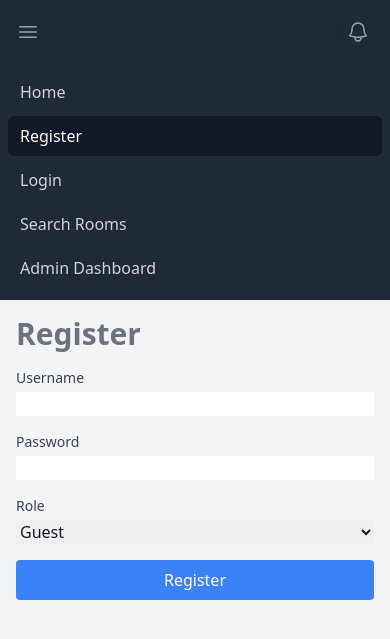
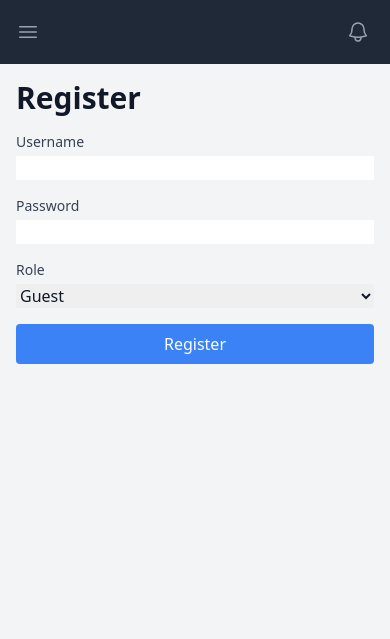
Before and after one commit to TonyLe02/Roombooking, a PHP site: page /register.php in a window 390 px wide. Shown: the top 639 px of the page. Run offline with PHP 8.4, Linux system fonts and the light colour scheme.

Commit message:
mui: update mobile menu to start of as hidden.

```diff
--- a/dist/styles.css
+++ b/dist/styles.css
@@ -710,13 +707,8 @@ video {
 .p-2 {
   padding: 0.5rem;
 }
-.px-4 {
-  padding-left: 1rem;
-  padding-right: 1rem;
-}
-.py-2 {
-  padding-top: 0.5rem;
-  padding-bottom: 0.5rem;
+.p-4 {
+  padding: 1rem;
 }
 .px-2 {
   padding-left: 0.5rem;
@@ -726,9 +718,17 @@ video {
   padding-left: 0.75rem;
   padding-right: 0.75rem;
 }
+.px-4 {
+  padding-left: 1rem;
+  padding-right: 1rem;
+}
 .py-1 {
   padding-top: 0.25rem;
   padding-bottom: 0.25rem;
+}
+.py-2 {
+  padding-top: 0.5rem;
+  padding-bottom: 0.5rem;
 }
 .pb-3 {
   padding-bottom: 0.75rem;
@@ -742,29 +742,29 @@ video {
 .text-center {
   text-align: center;
 }
+.text-2xl {
+  font-size: 1.5rem;
+  line-height: 2rem;
+}
 .text-3xl {
   font-size: 1.875rem;
   line-height: 2.25rem;
+}
+.text-base {
+  font-size: 1rem;
+  line-height: 1.5rem;
+}
+.text-lg {
+  font-size: 1.125rem;
+  line-height: 1.75rem;
 }
 .text-sm {
   font-size: 0.875rem;
   line-height: 1.25rem;
 }
-.text-lg {
-  font-size: 1.125rem;
-  line-height: 1.75rem;
-}
 .text-xl {
   font-size: 1.25rem;
   line-height: 1.75rem;
-}
-.text-2xl {
-  font-size: 1.5rem;
-  line-height: 2rem;
-}
-.text-base {
-  font-size: 1rem;
-  line-height: 1.5rem;
 }
 .font-bold {
   font-weight: 700;
@@ -772,33 +772,8 @@ video {
 .font-medium {
   font-weight: 500;
 }
-.text-blue-500 {
-  --tw-text-opacity: 1;
-  color: rgb(59 130 246 / var(--tw-text-opacity));
-}
-.text-gray-900 {
-  --tw-text-opacity: 1;
-  color: rgb(17 24 39 / var(--tw-text-opacity));
-}
-.text-green-500 {
-  --tw-text-opacity: 1;
-  color: rgb(34 197 94 / var(--tw-text-opacity));
-}
-.text-gray-700 {
-  --tw-text-opacity: 1;
-  color: rgb(55 65 81 / var(--tw-text-opacity));
-}
-.text-white {
-  --tw-text-opacity: 1;
-  color: rgb(255 255 255 / var(--tw-text-opacity));
-}
-.text-gray-500 {
-  --tw-text-opacity: 1;
-  color: rgb(107 114 128 / var(--tw-text-opacity));
-}
-.text-red-500 {
-  --tw-text-opacity: 1;
-  color: rgb(239 68 68 / var(--tw-text-opacity));
+.font-semibold {
+  font-weight: 600;
 }
 .text-gray-300 {
   --tw-text-opacity: 1;
@@ -807,6 +782,34 @@ video {
 .text-gray-400 {
   --tw-text-opacity: 1;
   color: rgb(156 163 175 / var(--tw-text-opacity));
+}
+.text-gray-500 {
+  --tw-text-opacity: 1;
+  color: rgb(107 114 128 / var(--tw-text-opacity));
+}
+.text-gray-700 {
+  --tw-text-opacity: 1;
+  color: rgb(55 65 81 / var(--tw-text-opacity));
+}
+.text-gray-900 {
+  --tw-text-opacity: 1;
+  color: rgb(17 24 39 / var(--tw-text-opacity));
+}
+.text-gray-950 {
+  --tw-text-opacity: 1;
+  color: rgb(3 7 18 / var(--tw-text-opacity));
+}
+.text-green-500 {
+  --tw-text-opacity: 1;
+  color: rgb(34 197 94 / var(--tw-text-opacity));
+}
+.text-red-500 {
+  --tw-text-opacity: 1;
+  color: rgb(239 68 68 / var(--tw-text-opacity));
+}
+.text-white {
+  --tw-text-opacity: 1;
+  color: rgb(255 255 255 / var(--tw-text-opacity));
 }
 .shadow {
   --tw-shadow: 0 1px 3px 0 rgb(0 0 0 / 0.1), 0 1px 2px -1px rgb(0 0 0 / 0.1);
--- a/src/admin.php
+++ b/src/admin.php
@@ -100,7 +100,7 @@ if (!isset($_SESSION['username']) || $_SESSION['role'] != 'admin') {
         </div>
 
         <!-- Mobile menu, show/hide based on menu state. -->
-        <div class="sm:hidden" id="mobile-menu">
+        <div class="hidden sm:hidden" id="mobile-menu">
             <div class="space-y-1 px-2 pb-3 pt-2">
                 <a href="/Roombooking/src/index.php" class="block rounded-md px-3 py-2 text-base font-medium text-gray-300 hover:bg-gray-700 hover:text-white">Home</a>
                 <a href="/Roombooking/src/register.php" class="block rounded-md px-3 py-2 text-base font-medium text-gray-300 hover:bg-gray-700 hover:text-white">Register</a>
@@ -113,7 +113,7 @@ if (!isset($_SESSION['username']) || $_SESSION['role'] != 'admin') {
 
     <!-- Main Content -->
     <div class="container mx-auto max-w-4xl p-4">
-        <h1 class="text-3xl font-bold text-gray-500">Admin Dashboard</h1>
+        <h1 class="text-3xl font-bold text-gray-900">Admin Dashboard</h1>
 
         <!-- Add Room Type Form -->
         <div class="mt-8">
--- a/src/index.php
+++ b/src/index.php
@@ -96,7 +96,7 @@ session_start();
         </div>
 
         <!-- Mobile menu, show/hide based on menu state. -->
-        <div class="sm:hidden" id="mobile-menu">
+        <div class="hidden sm:hidden" id="mobile-menu">
             <div class="space-y-1 px-2 pb-3 pt-2">
                 <a href="/Roombooking/src/index.php" class="block rounded-md bg-gray-900 px-3 py-2 text-base font-medium text-white" aria-current="page">Home</a>
                 <a href="/Roombooking/src/register.php" class="block rounded-md px-3 py-2 text-base font-medium text-gray-300 hover:bg-gray-700 hover:text-white">Register</a>
@@ -109,7 +109,7 @@ session_start();
 
     <!-- Main Content -->
     <div class="container mx-auto max-w-4xl p-4">
-        <h1 class="text-3xl font-bold text-gray-500">Welcome to Roombooking</h1>
+        <h1 class="text-3xl font-bold text-gray-900">Welcome to Roombooking</h1>
         <p class="mt-4 text-lg text-gray-700">
             Welcome to our room booking system! We offer a variety of rooms to suit your needs, whether you're looking for a single room, a double room, or a junior suite. Our system allows you to easily search for available rooms, register as a guest, and manage your bookings.
         </p>
--- a/src/login.php
+++ b/src/login.php
@@ -139,7 +139,7 @@ if ($_SERVER['REQUEST_METHOD'] == 'POST') {
         </div>
 
         <!-- Mobile menu, show/hide based on menu state. -->
-        <div class="sm:hidden" id="mobile-menu">
+        <div class="hidden sm:hidden" id="mobile-menu">
             <div class="space-y-1 px-2 pb-3 pt-2">
                 <a href="/Roombooking/src/index.php" class="block rounded-md px-3 py-2 text-base font-medium text-gray-300 hover:bg-gray-700 hover:text-white">Home</a>
                 <a href="/Roombooking/src/register.php" class="block rounded-md px-3 py-2 text-base font-medium text-gray-300 hover:bg-gray-700 hover:text-white">Register</a>
@@ -152,7 +152,7 @@ if ($_SERVER['REQUEST_METHOD'] == 'POST') {
 
     <!-- Main Content -->
     <div class="container mx-auto max-w-md p-4">
-        <h1 class="text-3xl font-bold text-gray-500">Login</h1>
+        <h1 class="text-3xl font-bold text-gray-900">Login</h1>
         <form action="login.php" method="POST" class="mt-4">
             <div class="mb-4">
                 <label for="username" class="block text-sm font-medium text-gray-700">Username</label>
--- a/src/register.php
+++ b/src/register.php
@@ -56,7 +56,7 @@
                     <div class="hidden sm:ml-6 sm:block">
                         <div class="flex space-x-4">
                             <a href="/Roombooking/src/index.php" class="rounded-md px-3 py-2 text-sm font-medium text-gray-300 hover:bg-gray-700 hover:text-white">Home</a>
-                            <a href="/Roombooking/src/register.php" class="rounded-md bg-gray-900 px-3 py-2 text-sm font-medium text-gray-300 hover:bg-gray-700 hover:text-white" aria-current="page">Register</a>
+                            <a href="/Roombooking/src/register.php" class="rounded-md bg-gray-900 px-3 py-2 text-sm font-medium text-white" aria-current="page">Register</a>
                             <a href="/Roombooking/src/login.php" class="rounded-md px-3 py-2 text-sm font-medium text-gray-300 hover:bg-gray-700 hover:text-white">Login</a>
                             <a href="/Roombooking/src/search.php" class="rounded-md px-3 py-2 text-sm font-medium text-gray-300 hover:bg-gray-700 hover:text-white">Search Rooms</a>
                             <a href="/Roombooking/src/admin.php" class="rounded-md px-3 py-2 text-sm font-medium text-gray-300 hover:bg-gray-700 hover:text-white">Admin Dashboard</a>
@@ -92,11 +92,11 @@
         </div>
 
         <!-- Mobile menu, show/hide based on menu state. -->
-        <div class="sm:hidden" id="mobile-menu">
+        <div class="hidden sm:hidden" id="mobile-menu">
             <div class="space-y-1 px-2 pb-3 pt-2">
                 <a href="/Roombooking/src/index.php" class="block rounded-md px-3 py-2 text-base font-medium text-gray-300 hover:bg-gray-700 hover:text-white">Home</a>
-                <a href="/Roombooking/src/register.php" class="block rounded-md bg-gray-900 px-3 py-2 text-base font-medium text-white" aria-current="page">Register</a>
-                <a href="/Roombooking/src/login.php" class="block rounded-md px-3 py-2 text-base font-medium text-gray-300 hover:bg-gray-700 hover:text-white">Login</a>
+                <a href="/Roombooking/src/register.php" class="block rounded-md bg-gray-900 px-3 py-2 text-base font-medium text-white" aria-current="page"">Register</a>
+                <a href=" /Roombooking/src/login.php" class="block rounded-md px-3 py-2 text-base font-medium text-gray-300 hover:bg-gray-700 hover:text-white">Login</a>
                 <a href="/Roombooking/src/search.php" class="block rounded-md px-3 py-2 text-base font-medium text-gray-300 hover:bg-gray-700 hover:text-white">Search Rooms</a>
                 <a href="/Roombooking/src/admin.php" class="block rounded-md px-3 py-2 text-base font-medium text-gray-300 hover:bg-gray-700 hover:text-white">Admin Dashboard</a>
             </div>
@@ -105,7 +105,7 @@
 
     <!-- Main Content -->
     <div class="container mx-auto max-w-md p-4">
-        <h1 class="text-3xl font-bold text-gray-500">Register</h1>
+        <h1 class="text-3xl font-bold text-gray-900">Register</h1>
         <form action="register.php" method="POST" class="mt-4">
             <div class="mb-4">
                 <label for="username" class="block text-sm font-medium text-gray-700">Username</label>
--- a/src/search.php
+++ b/src/search.php
@@ -100,7 +100,7 @@ if (!isset($_SESSION['username'])) {
         </div>
 
         <!-- Mobile menu, show/hide based on menu state. -->
-        <div class="sm:hidden" id="mobile-menu">
+        <div class="hidden sm:hidden" id="mobile-menu">
             <div class="space-y-1 px-2 pb-3 pt-2">
                 <a href="/Roombooking/src/index.php" class="block rounded-md px-3 py-2 text-base font-medium text-gray-300 hover:bg-gray-700 hover:text-white">Home</a>
                 <a href="/Roombooking/src/register.php" class="block rounded-md px-3 py-2 text-base font-medium text-gray-300 hover:bg-gray-700 hover:text-white">Register</a>
@@ -113,7 +113,7 @@ if (!isset($_SESSION['username'])) {
 
     <!-- Main Content -->
     <div class="container mx-auto max-w-md p-4">
-        <h1 class="text-3xl font-bold text-gray-500">Search Rooms</h1>
+        <h1 class="text-3xl font-bold text-gray-900">Search Rooms</h1>
         <form action="search.php" method="GET" class="mt-4">
             <div class="mb-4">
                 <label for="check_in" class="block text-sm font-medium text-gray-700">Check-in Date</label>
```
Also changed, not shown: other parts of dist/styles.css (+22 -28 lines).
